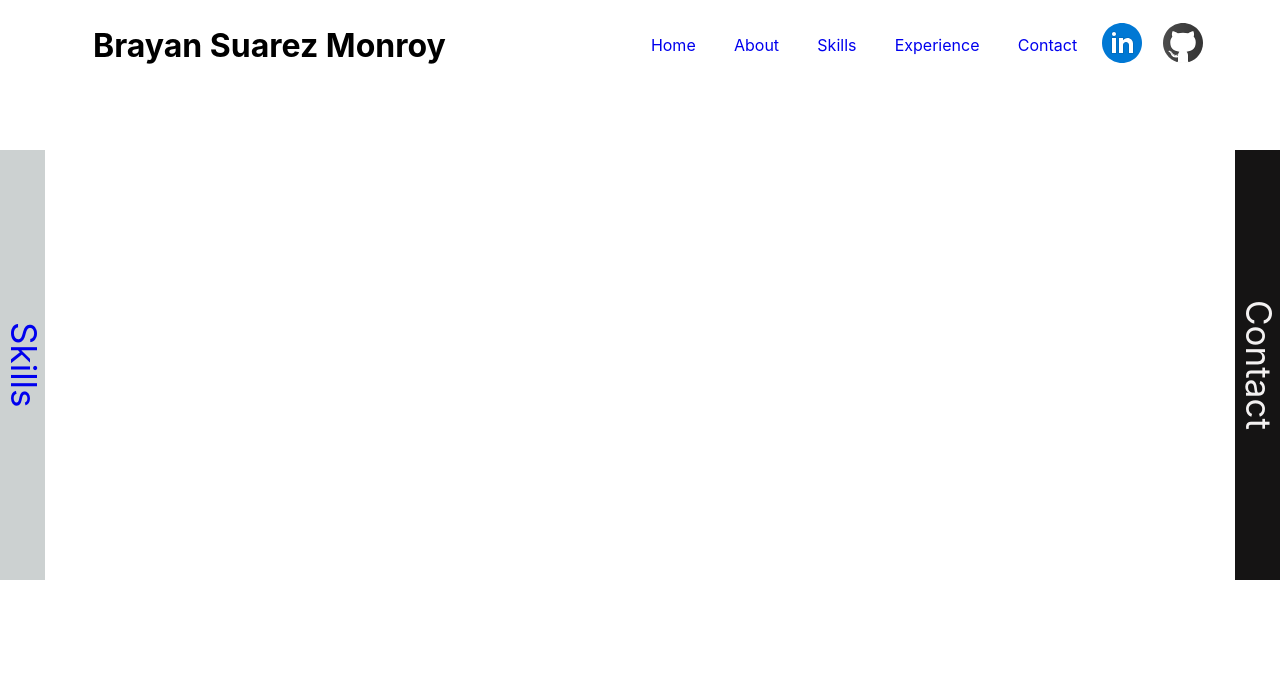
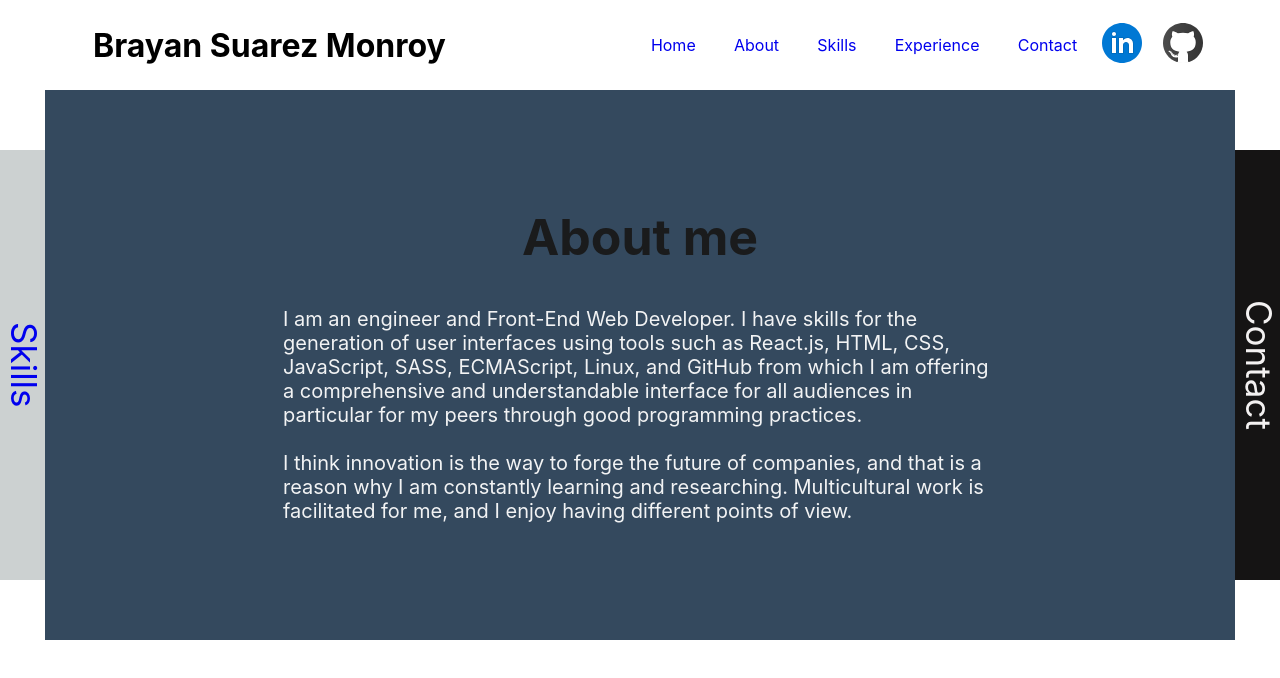
Before and after one commit to brayansuamon/QuaxarTest, a React (Vite) app: page /about in a window 1280 px wide. Shown: the top 678 px of the page. Built offline with nearby package versions, Linux system fonts and the light colour scheme.

Commit message:
Added component about me

```diff
--- a/src/pages/About/About.jsx
+++ b/src/pages/About/About.jsx
@@ -1,8 +1,24 @@
 import React from "react";
 import styles from "./About.module.scss";
 
+const { body_about } = styles;
 const About = () => {
-  return <div></div>;
+  return (
+    <div className={body_about}>
+      <h1>About me</h1>
+      <article>
+        I am an engineer and Front-End Web Developer. I have skills for the
+        generation of user interfaces using tools such as React.js, HTML, CSS,
+        JavaScript, SASS, ECMAScript, Linux, and GitHub from which I am offering
+        a comprehensive and understandable interface for all audiences in
+        particular for my peers through good programming practices.
+        <br /> <br /> I think innovation is the way to forge the future of
+        companies, and that is a reason why I am constantly learning and
+        researching. Multicultural work is facilitated for me, and I enjoy
+        having different points of view.
+      </article>
+    </div>
+  );
 };
 
 export default About;
--- a/src/pages/About/About.module.scss
+++ b/src/pages/About/About.module.scss
@@ -0,0 +1,20 @@
+.body_about{
+    width: 100%;
+    height: 100%;
+    background-color: #34495E;
+    display: flex;
+    justify-content: center;
+    align-items:center;
+    flex-direction: column;
+
+    h1{
+        font-size: 50px;
+        margin-bottom: 40px;
+        color: #1A1B1C;
+     }
+     article{
+         width: 60%;
+         font-size: 20px;
+         color: #F2F3F4;
+     }
+}
--- a/src/pages/Skills/Skills.jsx
+++ b/src/pages/Skills/Skills.jsx
@@ -1,11 +1,11 @@
 import React from "react";
 import styles from "./Skills.module.scss";
 
-const { skills_body, text_skills } = styles;
+const { body_skills, text_skills } = styles;
 
 const Skills = () => {
   return (
-    <div className={skills_body}>
+    <div className={body_skills}>
       <h1>Tools used</h1>
       <ul>
         <li className={text_skills}>
--- a/src/pages/Skills/Skills.module.scss
+++ b/src/pages/Skills/Skills.module.scss
@@ -1,4 +1,4 @@
-.skills_body{
+.body_skills{
     width: 100%;
     height: 100%;
     background-color: #D7DBDD;
```
